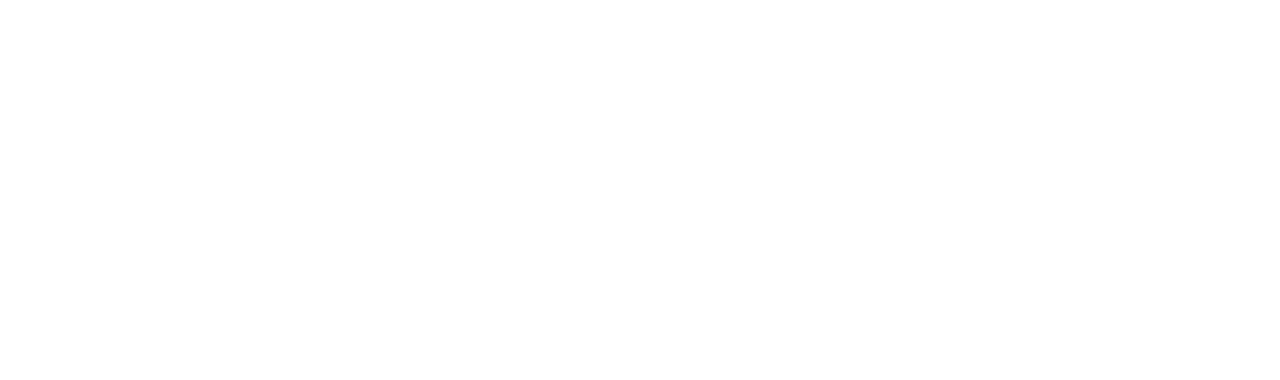
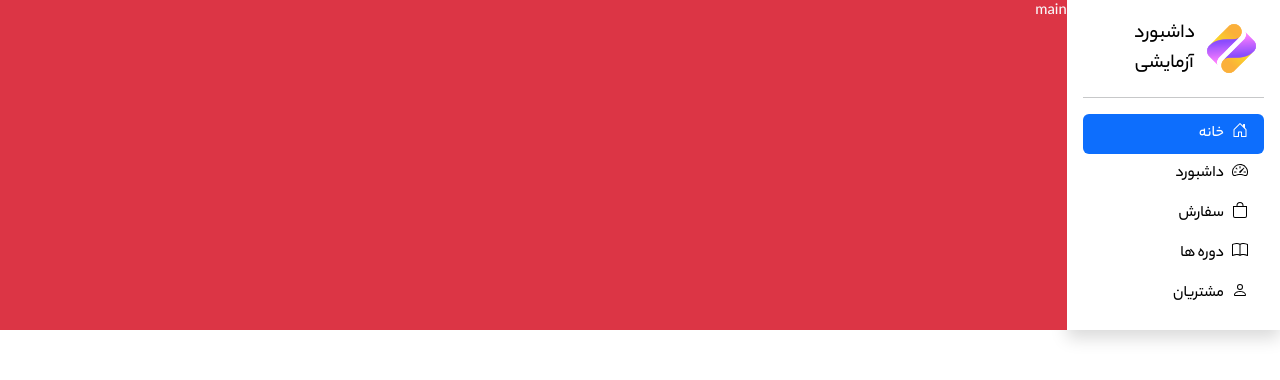
Before and after one commit to saeid-gholami/Dashboard, a plain HTML site: page index.html in a window 1280 px wide. Drawn offline with Linux system fonts and the light colour scheme.

Commit message:
coding sidebar html template part1

```diff
--- a/index.html
+++ b/index.html
@@ -10,6 +10,67 @@
 </head>
 
 <body>
+    <div class="container-fluid">
+        <div class="row">
+            <div class="col-lg-2 d-none d-lg-block p-0">
+                <div class="shadow h-100 p-3">
+                    <a href="#" class="d-flex align-items-center gap-1 text-decoration-none link-body-emphasis">
+                        <img src="images/9391712.png" alt="logo" width="65">
+                        <span class="fs-5">داشبورد آزمایشی</span>
+                    </a>
+                    <hr>
+                    <ul class="nav nav-pills d-block">
+                        <li class="nav-item">
+                            <a href="#" class="nav-link d-flex gap-2 active">
+                                <svg xmlns="http://www.w3.org/2000/svg" width="16" height="16" fill="currentColor" class="bi bi-house-door" viewBox="0 0 16 16">
+                                    <path d="M8.354 1.146a.5.5 0 0 0-.708 0l-6 6A.5.5 0 0 0 1.5 7.5v7a.5.5 0 0 0 .5.5h4.5a.5.5 0 0 0 .5-.5v-4h2v4a.5.5 0 0 0 .5.5H14a.5.5 0 0 0 .5-.5v-7a.5.5 0 0 0-.146-.354L13 5.793V2.5a.5.5 0 0 0-.5-.5h-1a.5.5 0 0 0-.5.5v1.293zM2.5 14V7.707l5.5-5.5 5.5 5.5V14H10v-4a.5.5 0 0 0-.5-.5h-3a.5.5 0 0 0-.5.5v4z">
+                                    </path>
+                                </svg>
+                                <span>خانه</span>
+                            </a>
+                        </li>
+                        <li class="nav-item">
+                            <a href="#" class="nav-link d-flex gap-2 link-body-emphasis">
+                                <svg xmlns="http://www.w3.org/2000/svg" width="16" height="16" fill="currentColor" class="bi bi-speedometer2" viewBox="0 0 16 16">
+                                    <path d="M8 4a.5.5 0 0 1 .5.5V6a.5.5 0 0 1-1 0V4.5A.5.5 0 0 1 8 4M3.732 5.732a.5.5 0 0 1 .707 0l.915.914a.5.5 0 1 1-.708.708l-.914-.915a.5.5 0 0 1 0-.707M2 10a.5.5 0 0 1 .5-.5h1.586a.5.5 0 0 1 0 1H2.5A.5.5 0 0 1 2 10m9.5 0a.5.5 0 0 1 .5-.5h1.5a.5.5 0 0 1 0 1H12a.5.5 0 0 1-.5-.5m.754-4.246a.39.39 0 0 0-.527-.02L7.547 9.31a.91.91 0 1 0 1.302 1.258l3.434-4.297a.39.39 0 0 0-.029-.518z">
+                                    </path>
+                                    <path fill-rule="evenodd" d="M0 10a8 8 0 1 1 15.547 2.661c-.442 1.253-1.845 1.602-2.932 1.25C11.309 13.488 9.475 13 8 13c-1.474 0-3.31.488-4.615.911-1.087.352-2.49.003-2.932-1.25A8 8 0 0 1 0 10m8-7a7 7 0 0 0-6.603 9.329c.203.575.923.876 1.68.63C4.397 12.533 6.358 12 8 12s3.604.532 4.923.96c.757.245 1.477-.056 1.68-.631A7 7 0 0 0 8 3">
+                                    </path>
+                                </svg>
+                                <span>داشبورد</span>
+                            </a>
+                        </li>
+                        <li class="nav-item">
+                            <a href="#" class="nav-link d-flex gap-2 link-body-emphasis">
+                                <svg xmlns="http://www.w3.org/2000/svg" width="16" height="16" fill="currentColor" class="bi bi-bag" viewBox="0 0 16 16">
+                                    <path d="M8 1a2.5 2.5 0 0 1 2.5 2.5V4h-5v-.5A2.5 2.5 0 0 1 8 1m3.5 3v-.5a3.5 3.5 0 1 0-7 0V4H1v10a2 2 0 0 0 2 2h10a2 2 0 0 0 2-2V4zM2 5h12v9a1 1 0 0 1-1 1H3a1 1 0 0 1-1-1z">
+                                    </path>
+                                </svg>
+                                <span>سفارش</span>
+                            </a>
+                        </li>
+                        <li class="nav-item">
+                            <a href="#" class="nav-link d-flex gap-2 link-body-emphasis">
+                                <svg xmlns="http://www.w3.org/2000/svg" width="16" height="16" fill="currentColor" class="bi bi-book" viewBox="0 0 16 16">
+                                    <path d="M1 2.828c.885-.37 2.154-.769 3.388-.893 1.33-.134 2.458.063 3.112.752v9.746c-.935-.53-2.12-.603-3.213-.493-1.18.12-2.37.461-3.287.811zm7.5-.141c.654-.689 1.782-.886 3.112-.752 1.234.124 2.503.523 3.388.893v9.923c-.918-.35-2.107-.692-3.287-.81-1.094-.111-2.278-.039-3.213.492zM8 1.783C7.015.936 5.587.81 4.287.94c-1.514.153-3.042.672-3.994 1.105A.5.5 0 0 0 0 2.5v11a.5.5 0 0 0 .707.455c.882-.4 2.303-.881 3.68-1.02 1.409-.142 2.59.087 3.223.877a.5.5 0 0 0 .78 0c.633-.79 1.814-1.019 3.222-.877 1.378.139 2.8.62 3.681 1.02A.5.5 0 0 0 16 13.5v-11a.5.5 0 0 0-.293-.455c-.952-.433-2.48-.952-3.994-1.105C10.413.809 8.985.936 8 1.783"></path>
+                                </svg>
+                                <span>دوره ها</span>
+                            </a>
+                        </li>
+                        <li class="nav-item">
+                            <a href="#" class="nav-link d-flex gap-2 link-body-emphasis">
+                                <svg xmlns="http://www.w3.org/2000/svg" width="16" height="16" fill="currentColor" class="bi bi-person" viewBox="0 0 16 16">
+                                    <path d="M8 8a3 3 0 1 0 0-6 3 3 0 0 0 0 6m2-3a2 2 0 1 1-4 0 2 2 0 0 1 4 0m4 8c0 1-1 1-1 1H3s-1 0-1-1 1-4 6-4 6 3 6 4m-1-.004c-.001-.246-.154-.986-.832-1.664C11.516 10.68 10.289 10 8 10s-3.516.68-4.168 1.332c-.678.678-.83 1.418-.832 1.664z"></path>
+                                </svg>
+                                <span>مشتریان</span>
+                            </a>
+                        </li>
+                    </ul>
+                </div>
+            </div>
+            <div class="col-lg-10 bg-danger text-light p-0">main</div>
+        </div>
+    </div>
     <script src="vendor/bootstrap.bundle.min.js"></script>
     <script src="js/main.js"></script>
 </body>
```
Also changed, not shown: images/9391712.png (added).
